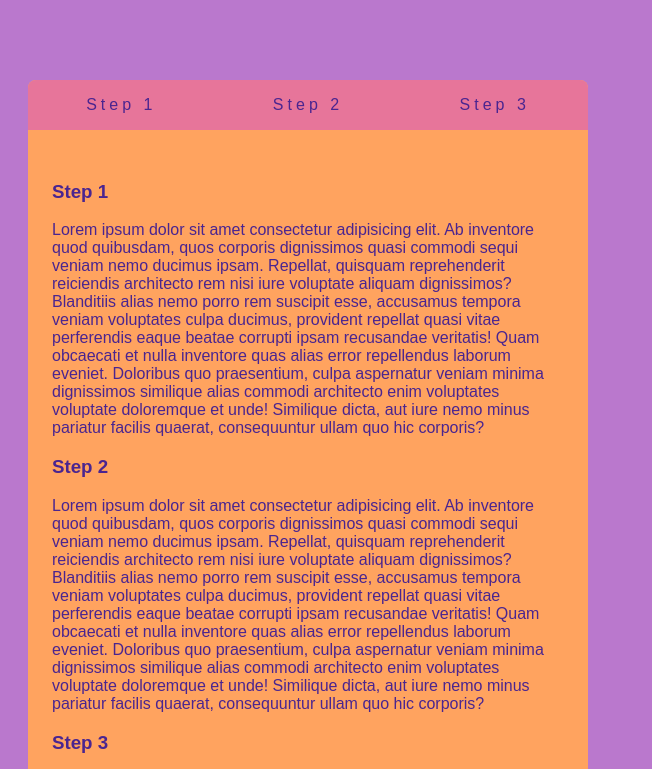
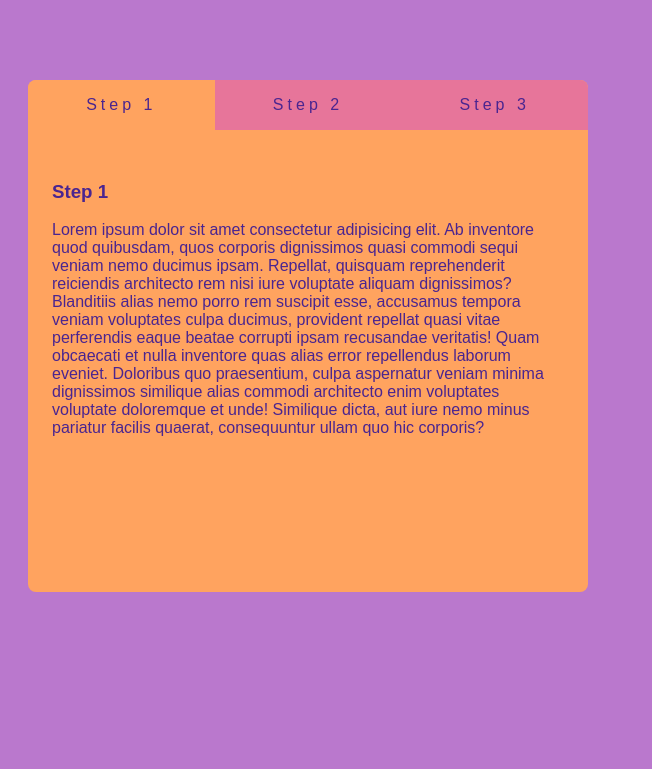
Before and after one commit to remydrain/tabs, a plain HTML site: page index.html in a window 1280 px wide. Both pictures are taken after a click on the button "Step 1". Shown: the top 769 px of the page, 628-1280 px from the left. Drawn offline with Linux system fonts and the light colour scheme.

Commit message:
Add to script

```diff
--- a/index.html
+++ b/index.html
@@ -15,20 +15,20 @@
         </div>
         <div class="tabs">
             <div class="btn-container">
-                <button class="btn">Step 1</button>
-                <button class="btn">Step 2</button>
-                <button class="btn">Step 3</button>
+                <button class="btn live" data-id="step1">Step 1</button>
+                <button class="btn" data-id="step2">Step 2</button>
+                <button class="btn" data-id="step3">Step 3</button>
             </div>
             <div class="tabs-content">
-                <div class="content">
+                <div class="content live" id="step1">
                     <h3>Step 1</h3>
                     <p>Lorem ipsum dolor sit amet consectetur adipisicing elit. Ab inventore quod quibusdam, quos corporis  dignissimos  quasi commodi sequi veniam nemo ducimus ipsam. Repellat, quisquam reprehenderit reiciendis  architecto rem nisi iure  voluptate aliquam dignissimos? Blanditiis alias nemo porro rem suscipit esse,  accusamus tempora veniam voluptates    culpa ducimus, provident repellat quasi vitae perferendis eaque beatae    corrupti ipsam recusandae veritatis! Quam   obcaecati et nulla inventore quas alias error repellendus laborum  eveniet. Doloribus quo praesentium, culpa   aspernatur veniam minima dignissimos similique alias commodi     architecto enim voluptates voluptate doloremque et   unde! Similique dicta, aut iure nemo minus pariatur    facilis quaerat, consequuntur ullam quo hic corporis?</p>
                 </div>
-                <div class="content">
+                <div class="content" id="step2">
                     <h3>Step 2</h3>
                     <p>Lorem ipsum dolor sit amet consectetur adipisicing elit. Ab inventore quod quibusdam, quos corporis  dignissimos  quasi commodi sequi veniam nemo ducimus ipsam. Repellat, quisquam reprehenderit reiciendis  architecto rem nisi iure  voluptate aliquam dignissimos? Blanditiis alias nemo porro rem suscipit esse,  accusamus tempora veniam voluptates    culpa ducimus, provident repellat quasi vitae perferendis eaque beatae    corrupti ipsam recusandae veritatis! Quam   obcaecati et nulla inventore quas alias error repellendus laborum  eveniet. Doloribus quo praesentium, culpa   aspernatur veniam minima dignissimos similique alias commodi     architecto enim voluptates voluptate doloremque et   unde! Similique dicta, aut iure nemo minus pariatur    facilis quaerat, consequuntur ullam quo hic corporis?</p>
                 </div>
-                <div class="content">
+                <div class="content" id="step3">
                     <h3>Step 3</h3>
                     <p>Lorem ipsum dolor sit amet consectetur adipisicing elit. Ab inventore quod quibusdam, quos corporis  dignissimos  quasi commodi sequi veniam nemo ducimus ipsam. Repellat, quisquam reprehenderit reiciendis  architecto rem nisi iure  voluptate aliquam dignissimos? Blanditiis alias nemo porro rem suscipit esse,  accusamus tempora veniam voluptates    culpa ducimus, provident repellat quasi vitae perferendis eaque beatae    corrupti ipsam recusandae veritatis! Quam   obcaecati et nulla inventore quas alias error repellendus laborum  eveniet. Doloribus quo praesentium, culpa   aspernatur veniam minima dignissimos similique alias commodi     architecto enim voluptates voluptate doloremque et   unde! Similique dicta, aut iure nemo minus pariatur    facilis quaerat, consequuntur ullam quo hic corporis?</p>
                 </div>
--- a/script.js
+++ b/script.js
@@ -0,0 +1,19 @@
+const tabs = document.querySelector('.tabs');
+const btns = document.querySelectorAll('.btn');
+const articles = document.querySelectorAll('.content');
+
+tabs.addEventListener('click', (e) => {
+    const id = e.target.dataset.id;
+
+    if (id) {
+        btns.forEach((btn) => {
+            btn.classList.remove('live')
+        });
+        e.target.classList.add('live');
+        articles.forEach((article) => {
+            article.classList.remove('live');
+        });
+        const element = document.getElementById(id);
+        element.classList.add('live');
+    }
+});
--- a/style.css
+++ b/style.css
@@ -53,7 +53,7 @@ img {
     border-top-right-radius: .5rem;
 }
 
-.btn:hover {
+.btn:hover not(.live) {
     background-color: #4a2590;
     color: #E7759A;
 }
@@ -72,3 +72,15 @@ img {
         column-gap: 2rem;
     }
 }
+
+.content {
+    display: none;
+}
+
+.content.live {
+    display: block;
+}
+
+.btn.live {
+    background-color: #FFA35F;
+}
```
